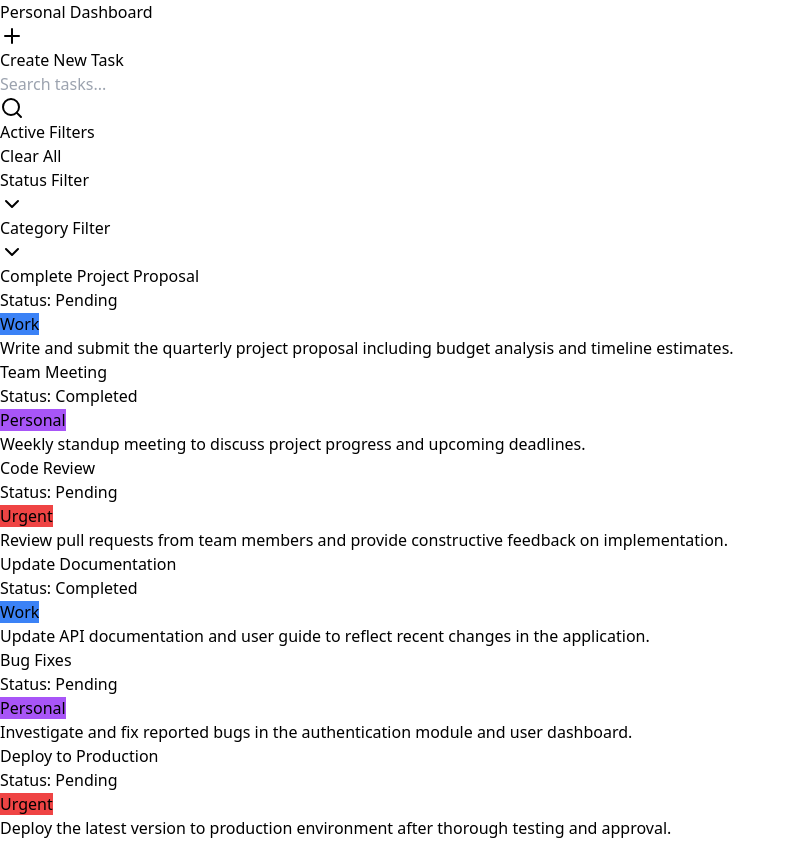
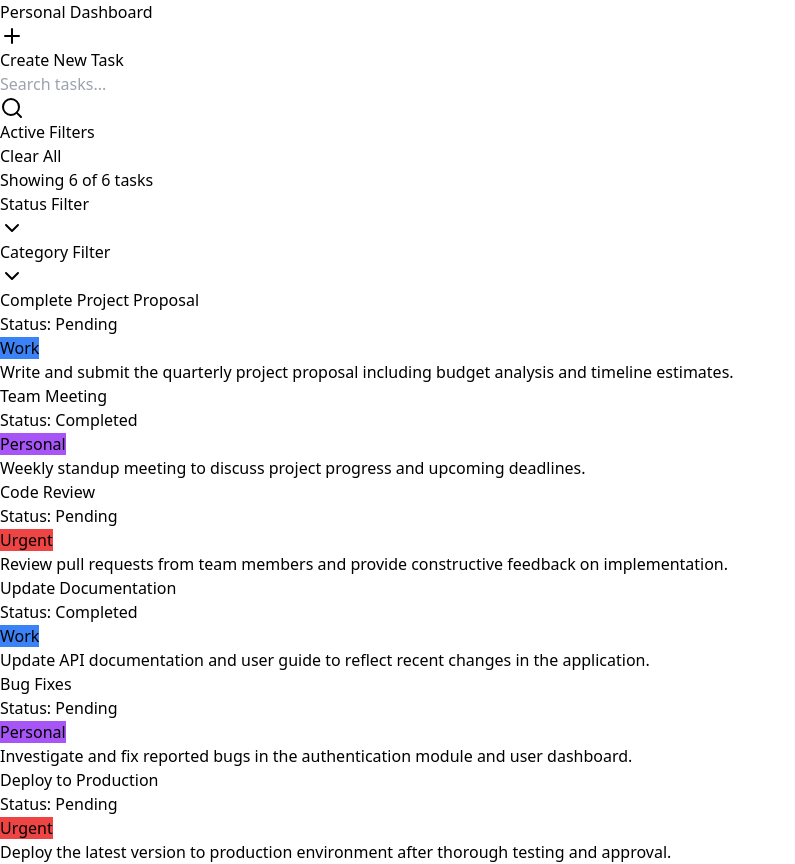
Before and after one commit to Greg1704/Personal-Dashboard, a React (Vite) app in the folder task-dashboard/: page / in a window 1280 px wide. Shown: the whole page, without its empty margins (0-795 px from the left). Before the commit the page ends 840 px from the top, so only its background shows below. Built offline with nearby package versions, Linux system fonts and the light colour scheme.

Commit message:
Tasks count on active filter container

```diff
--- a/task-dashboard/src/App.tsx
+++ b/task-dashboard/src/App.tsx
@@ -124,6 +124,7 @@ function App() {
                     }}
                     categories={categories} onSelectedCategoriesChange={onSelectedCategoriesChange} selectedCategories={selectedCategories} categoryTaskCounts={categoryCounts}
                     setIsFormOpen={setIsFormOpen}
+                    filteredTasksCount={filteredTasks.length}
           />
         </div>
         <div className='p-10 flex justify-center items-center flex-1 min-w-96'>
--- a/task-dashboard/src/components/ActiveFilters.tsx
+++ b/task-dashboard/src/components/ActiveFilters.tsx
@@ -9,9 +9,11 @@ interface ActiveFiltersProps{
     selectedCategories: string[];
     onCategoryChange: (categoryId: string) => void;
     onClearAll: () => void;
+    filteredTasksCount: number;
+    allTasksCount: number;
 }
 
-export function ActiveFilters({checkboxes, onCheckboxChange, categories, selectedCategories, onCategoryChange, onClearAll}: ActiveFiltersProps) {
+export function ActiveFilters({checkboxes, onCheckboxChange, categories, selectedCategories, onCategoryChange, onClearAll, filteredTasksCount, allTasksCount}: ActiveFiltersProps) {
 
     const checkboxTags = checkboxes.filter(checkbox => checkbox.checked).map((checkbox) => (
         <span key={checkbox.id} className='bg-indigo-600 text-white px-4 py-1 rounded-full text-xs font-medium flex items-center space-x-2  mr-2 mb-2'>
@@ -41,6 +43,7 @@ export function ActiveFilters({checkboxes, onCheckboxChange, categories, selecte
                 <h3 className='text-white font-semibold'>Active Filters</h3>
                 <button onClick={onClearAll} className='text-sm text-indigo-200 hover:text-white'>Clear All</button>
             </div>
+            <span className='text-white text-sm mb-2 block'>Showing {filteredTasksCount} of {allTasksCount} tasks</span>
             <div className='flex flex-row flex-wrap justify-start'>
                 {checkboxTags}
                 {categoryTags}
--- a/task-dashboard/src/components/Sidebar.tsx
+++ b/task-dashboard/src/components/Sidebar.tsx
@@ -28,13 +28,15 @@ interface TaskFormProps{
     setIsFormOpen: (isOpen: boolean) => void;
 }
 
-interface SidebarProps extends SearchBarProps, FilterCheckboxProps, CategoryProps, TaskFormProps {}
+interface SidebarProps extends SearchBarProps, FilterCheckboxProps, CategoryProps, TaskFormProps {
+    filteredTasksCount: number;
+}
 
 export function Sidebar({
             searchTerm, onSearchChange,
             checkboxes, onCheckboxChange, onClearAllStateCheckboxes, completedTasksCount, pendingTasksCount,
             categories, onSelectedCategoriesChange, selectedCategories, categoryTaskCounts,
-            setIsFormOpen
+            setIsFormOpen, filteredTasksCount
 }: SidebarProps) {
 
     const [isStateFilterOpen, setIsStateFilterOpen] =  useState(false);
@@ -117,6 +119,8 @@ export function Sidebar({
                     selectedCategories={selectedCategories}
                     onCategoryChange={handleCategoryChange}
                     onClearAll={clearAll}
+                    filteredTasksCount={filteredTasksCount}
+                    allTasksCount={completedTasksCount! + pendingTasksCount!}
                 />
             </div>
             <div className='mb-4'>
```
